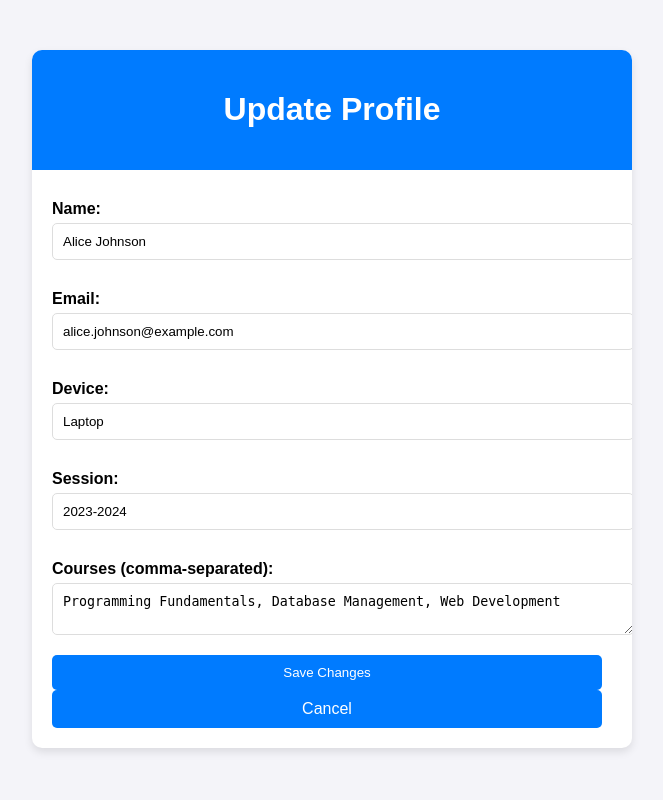
After one commit to vishalvnair124/smartlab, a Flask app: page /profile_update in a window 1280 px wide. The commit adds this page. Shown: the whole page, without its empty margins (308-971 px from the left). Run offline with Flask 3, Linux system fonts and the light colour scheme.

Commit message:
profile,profile_update

```diff
--- a/web/app.py
+++ b/web/app.py
@@ -17,7 +17,7 @@ def get_db_connection():
     return mysql.connector.connect(**db_config)
 
 # Authentication Routes
-@app.route('/login', methods=['GET', 'POST'])
+@app.route('/', methods=['GET', 'POST'])
 def login():
     if request.method == 'POST':
         email = request.form['email']
@@ -51,11 +51,41 @@ def login():
 @app.route('/register')
 def register():
     return render_template('auth/register.html')
-
+# attendance
 @app.route('/attendance')
 def attendance():
     # You can add logic here to fetch student-specific attendance details
     return render_template('student/attendance.html')
+# student profile
+# Mock student data
+student_data = {
+    "name": "Alice Johnson",
+    "email": "alice.johnson@example.com",
+    "roll_number": "CS2024001",
+    "department": "Computer Science",
+    "device": "Laptop",
+    "session": "2023-2024",
+    "courses": ["Programming Fundamentals", "Database Management", "Web Development"]
+}
+
+@app.route("/profile")
+def profile():
+    """Render the profile page."""
+    return render_template("/student/profile.html", student=student_data)
+
+# profile updates
+@app.route("/profile_update", methods=["GET", "POST"])
+def update_profile():
+    """Render and process the profile update form."""
+    if request.method == "POST":
+        # Update student data
+        student_data["name"] = request.form["name"]
+        student_data["email"] = request.form["email"]
+        student_data["device"] = request.form["device"]
+        student_data["session"] = request.form["session"]
+        student_data["courses"] = request.form["courses"].split(",")  # Split courses by commas
+        return redirect(url_for("/profile_update"))
+    return render_template("/student/profile_update.html", student=student_data)
 
 # Student dashboard route
 @app.route('/student/dashboard/<int:student_id>')
--- /dev/null
+++ b/web/static/css/profile.css
@@ -0,0 +1,70 @@
+body {
+    font-family: Arial, sans-serif;
+    margin: 0;
+    padding: 0;
+    background-color: #f4f4f9;
+  }
+
+  .profile-container {
+    max-width: 600px;
+    margin: 50px auto;
+    background: white;
+    border-radius: 10px;
+    box-shadow: 0 4px 8px rgba(0, 0, 0, 0.1);
+    overflow: hidden;
+  }
+
+  .profile-header {
+    text-align: center;
+    padding: 20px;
+    background-color: #007bff;
+    color: white;
+  }
+
+  .profile-pic {
+    width: 120px;
+    height: 120px;
+    border-radius: 50%;
+    margin-top: -60px;
+    border: 4px solid white;
+  }
+
+  .profile-details {
+    padding: 20px;
+  }
+
+  .profile-details form {
+    display: flex;
+    flex-direction: column;
+  }
+
+  .profile-details label {
+    margin: 10px 0 5px;
+    font-weight: bold;
+  }
+
+  .profile-details input,
+  .profile-details textarea {
+    padding: 10px;
+    border: 1px solid #ddd;
+    border-radius: 5px;
+    margin-bottom: 20px;
+    width: 100%;
+  }
+
+  .profile-details .btn {
+    display: inline-block;
+    text-align: center;
+    padding: 10px 15px;
+    color: white;
+    background-color: #007bff;
+    border: none;
+    border-radius: 5px;
+    text-decoration: none;
+    margin-right: 10px;
+    cursor: pointer;
+  }
+
+  .profile-details .btn:hover {
+    background-color: #0056b3;
+  }
--- /dev/null
+++ b/web/templates/student/profile_update.html
@@ -0,0 +1,38 @@
+<!DOCTYPE html>
+<html lang="en">
+<head>
+  <meta charset="UTF-8">
+  <meta name="viewport" content="width=device-width, initial-scale=1.0">
+  <title>Update Profile</title>
+  <link rel="stylesheet" href="{{ url_for('static', filename='css/profile.css') }}">
+</head>
+<body>
+  <div class="profile-container">
+    <header class="profile-header">
+      <h1>Update Profile</h1>
+    </header>
+    <main class="profile-details">
+      <!-- Use action instead of href -->
+      <form action="{{ url_for('update_profile') }}" method="POST">
+        <label for="name">Name:</label>
+        <input type="text" id="name" name="name" value="{{ student['name'] }}" required>
+
+        <label for="email">Email:</label>
+        <input type="email" id="email" name="email" value="{{ student['email'] }}" required>
+
+        <label for="device">Device:</label>
+        <input type="text" id="device" name="device" value="{{ student['device'] }}" required>
+
+        <label for="session">Session:</label>
+        <input type="text" id="session" name="session" value="{{ student['session'] }}" required>
+
+        <label for="courses">Courses (comma-separated):</label>
+        <textarea id="courses" name="courses" required>{{ ", ".join(student['courses']) }}</textarea>
+
+        <button type="submit" class="btn">Save Changes</button>
+        <a href="{{ url_for('profile') }}" class="btn">Cancel</a>
+      </form>
+    </main>
+  </div>
+</body>
+</html>
```
Also changed, not shown: web/templates/student/dashboard.html (+15 -1 lines), web/templates/student/profile.html (+31 -0 lines).
